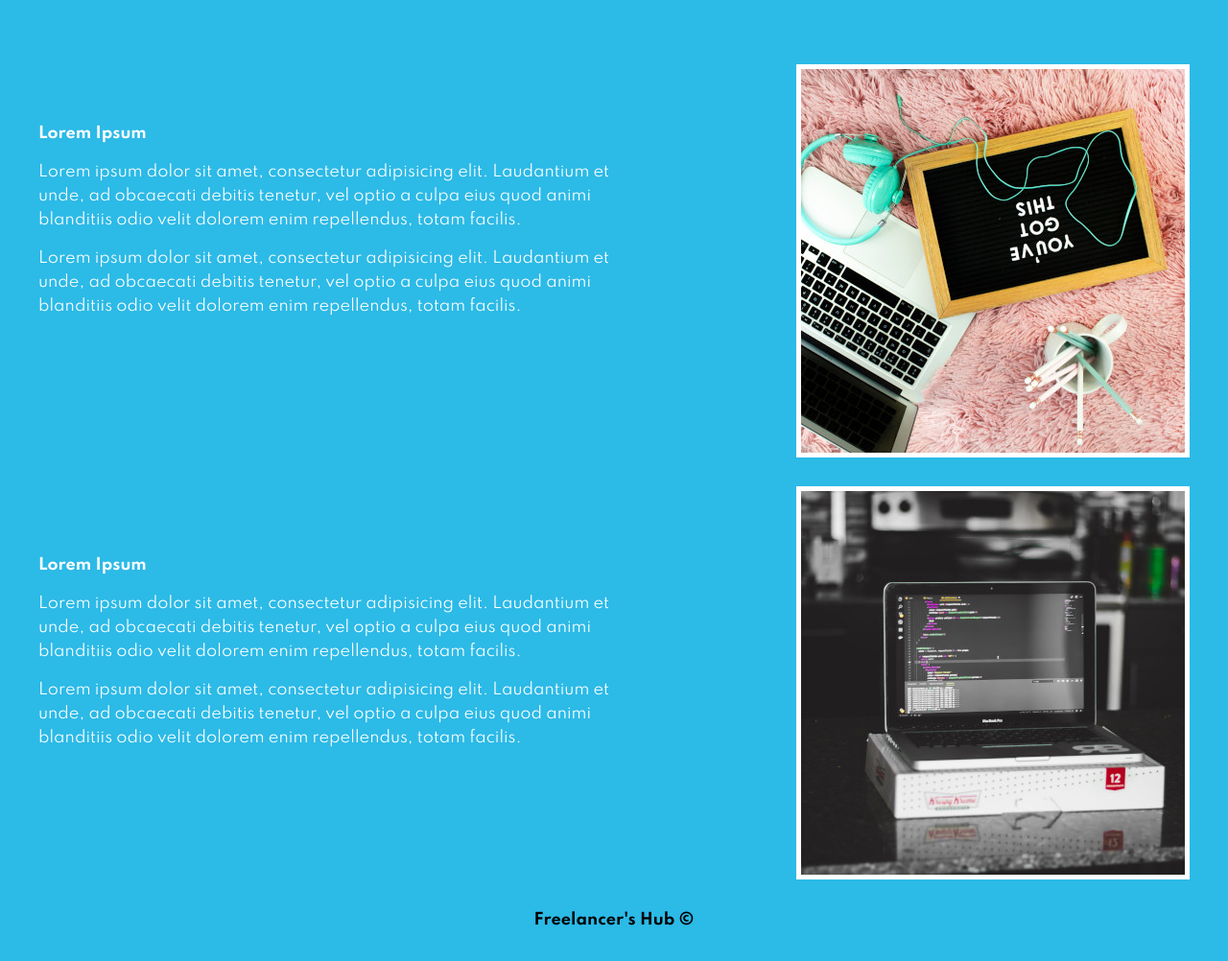
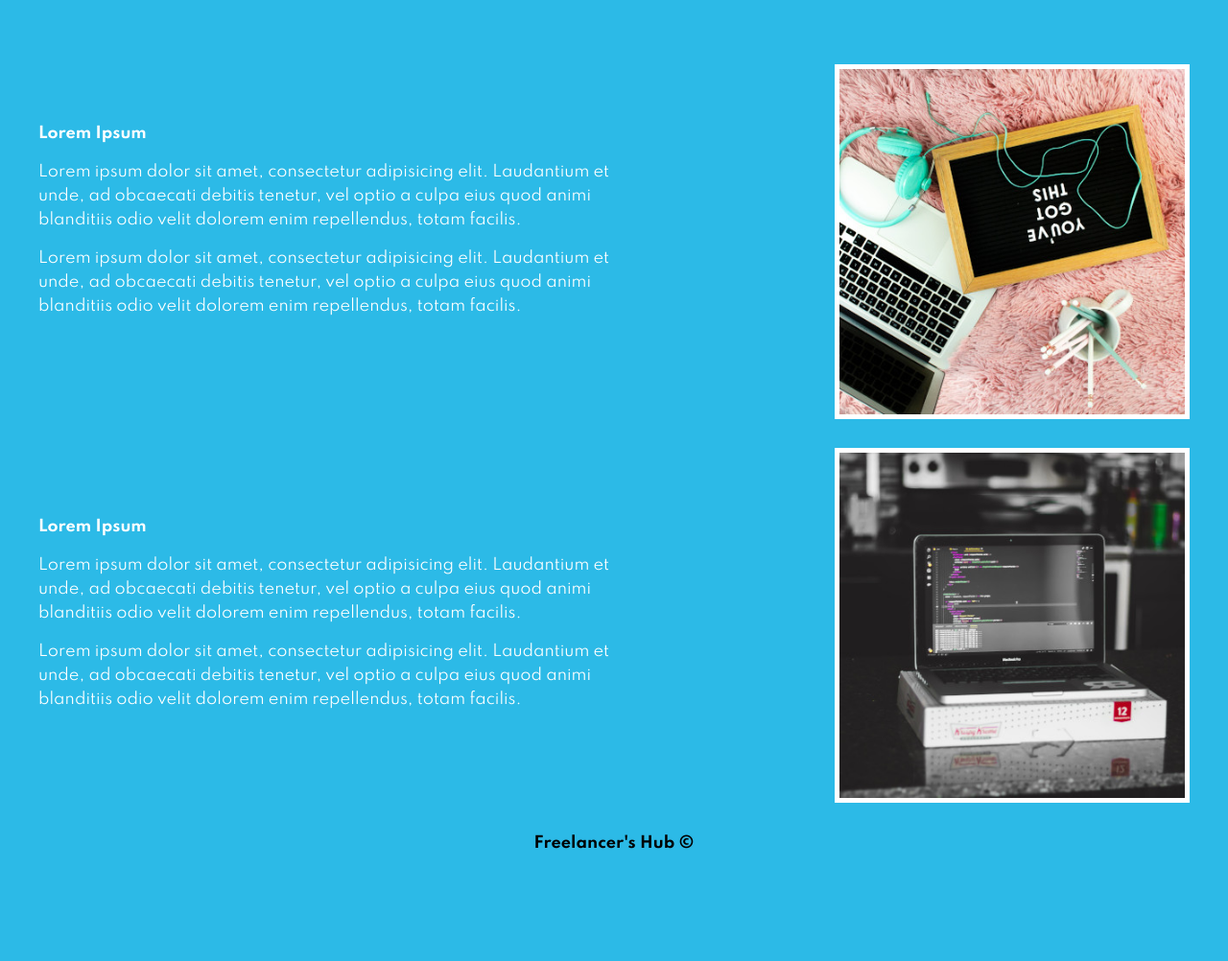
Before and after one commit to karan-rathod-316/positioning-content, a plain HTML site: page exercise-2/index.html in a window 1280 px wide. Shown: the part 98-1100 px from the top of the page at 96% size. After the commit the page ends 1020 px from the top, so only its background shows below. Drawn offline with Linux system fonts and the light colour scheme.

Commit message:
refined code for exercise-2

```diff
--- a/exercise-2/assets/stylesheets/style.css
+++ b/exercise-2/assets/stylesheets/style.css
@@ -211,7 +211,7 @@
 
         .column-1-image {
             float: right;
-            width: 50%;
+            width: 30%;
             box-sizing: border-box;
         }
 
@@ -235,7 +235,7 @@
 
         .column-2-image {
             float: right;
-            width: 50%;
+            width: 30%;
             box-sizing: border-box;
         }
 
@@ -243,10 +243,15 @@
             float: right;
             border: 5px solid #ffffff;
         }
+
+        img {
+            width: 100%;
+        }
         /* footer */
 
         footer {
             text-align: center;
             font-weight: bold;
             padding: 30px;
+            width: 100%;
         }
```
